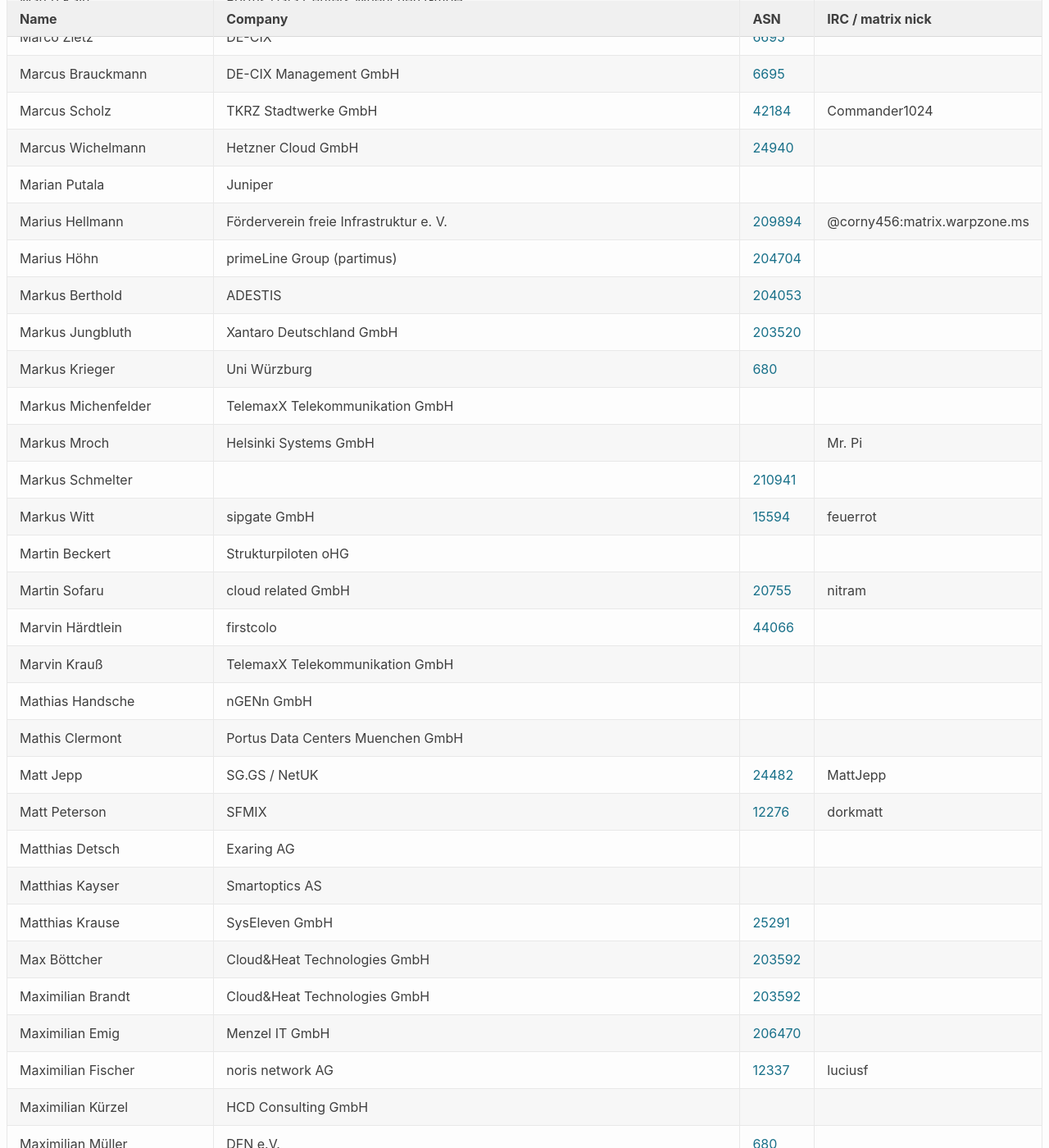
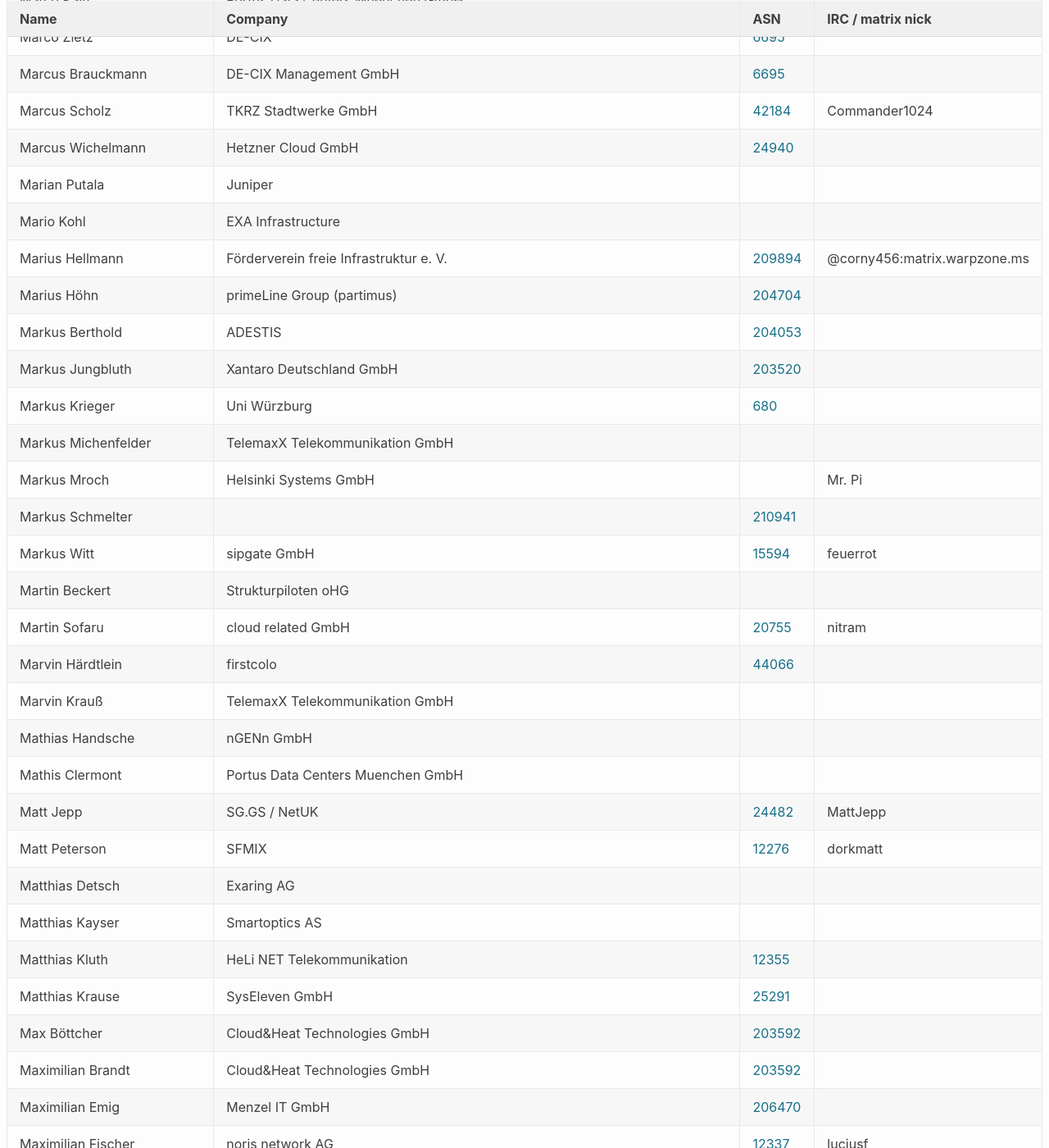
Before and after one commit to denog/pretix-attendeelist, a Jekyll site: the page built from denog17/index.markdown, in a window 1280 px wide and 1400 px high, scrolled down 10774 px. Shown: the whole window at 82% size. Built offline with Jekyll 4.4.1, drawn with Linux system fonts in a browser that asks for light colours.

Commit message:
Latest data: Wed Sep 17 07:11:08 UTC 2025

```diff
--- a/_data/attendees_denog17_onsite.json
+++ b/_data/attendees_denog17_onsite.json
@@ -1446,6 +1446,12 @@
     "asn": null
   },
   {
+    "name": "Mario Kohl",
+    "company": "EXA Infrastructure",
+    "irc": null,
+    "asn": null
+  },
+  {
     "name": "Marius Hellmann",
     "company": "Förderverein freie Infrastruktur e. V.",
     "irc": "@corny456:matrix.warpzone.ms",
@@ -1548,6 +1554,12 @@
     "asn": null
   },
   {
+    "name": "Matthias Kluth",
+    "company": "HeLi NET Telekommunikation",
+    "irc": null,
+    "asn": "12355"
+  },
+  {
     "name": "Matthias Krause",
     "company": "SysEleven GmbH",
     "irc": null,
```
